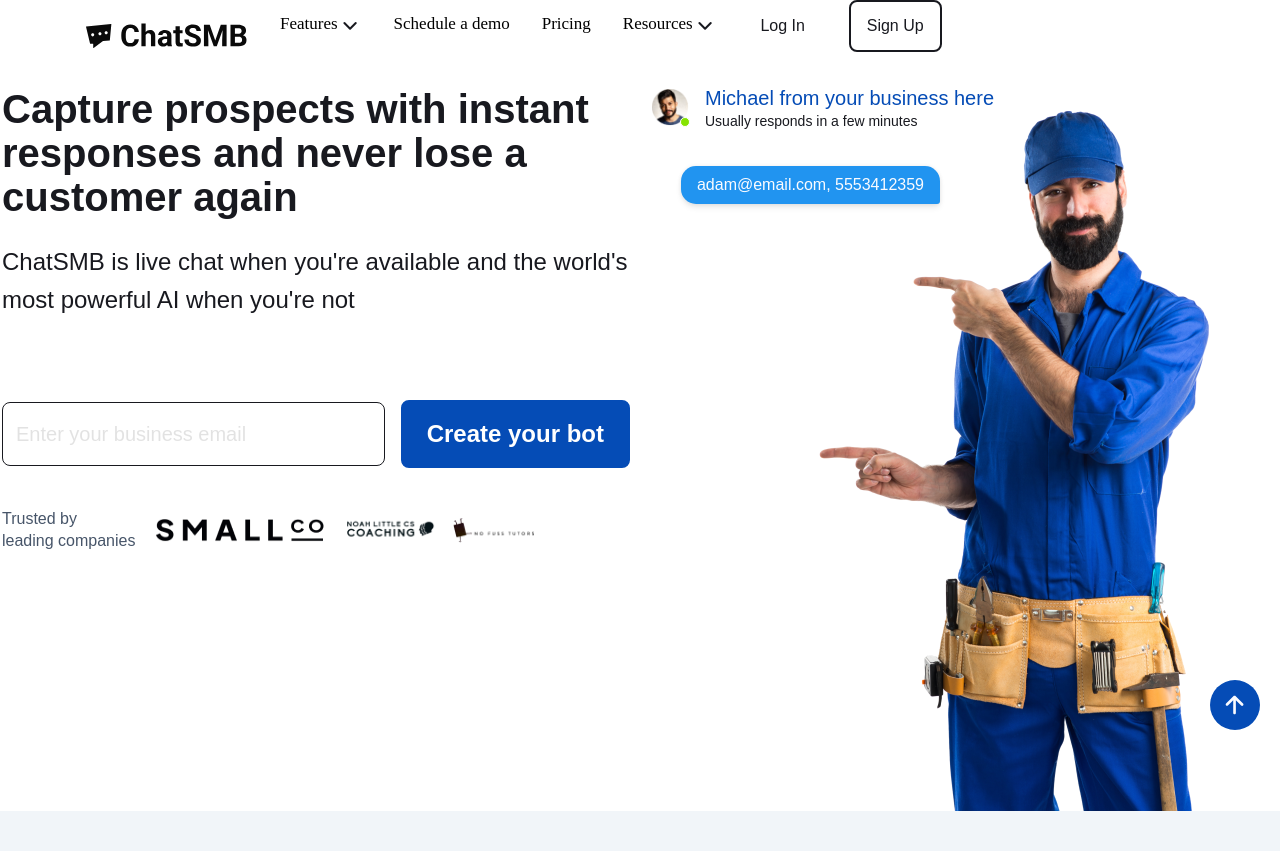
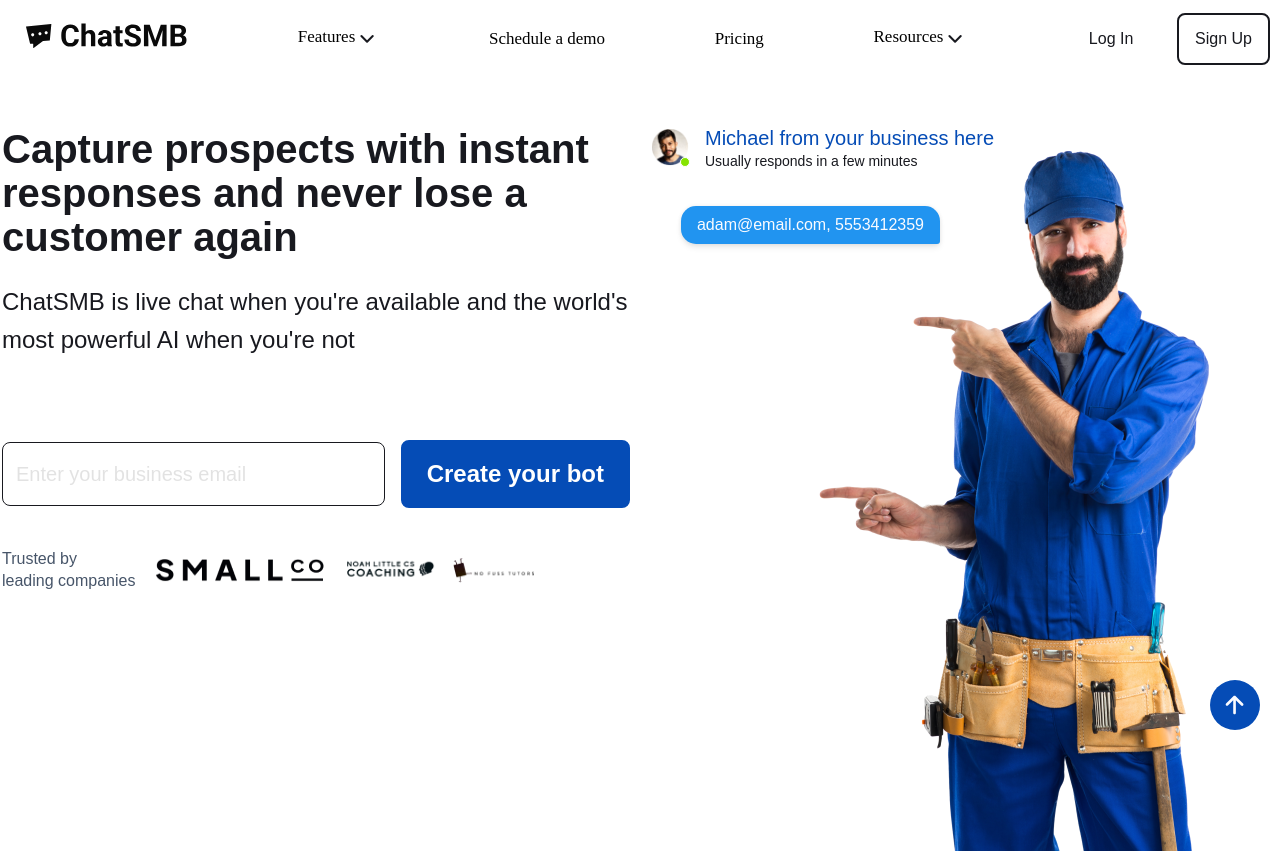
Before and after one commit to codabytez/chatmb, a plain HTML site: page index.html in a window 1280 px wide. Shown: the top 851 px of the page. Drawn offline with Linux system fonts and the light colour scheme.

Commit message:
made changes

```diff
--- a/style.css
+++ b/style.css
@@ -90,9 +90,13 @@
 .topnav {
   overflow: hidden;
   background-color: #fff;
-  margin-bottom: 10px;
+  margin-bottom: 50px;
   width: 100%;
-  max-width: 1140px;
+  max-width: 14400px;
+  display: flex;
+  justify-content: space-between;
+  align-items: center;
+  padding: 0 10px;
 }
 
 .topnav a {
@@ -1951,6 +1955,7 @@
   gap: 24px;
   border-bottom: 2px solid var(--primary-50, #2194f0);
   background: var(--white, #ffffff);
+  /* border: 2px solid red; */
 }
 
 .faq .accordion:last-child {
@@ -1965,7 +1970,6 @@
 }
 
 .active .accordion-content {
-  height: 500px;
   overflow: visible;
   transition: all 0.3s ease-in-out;
 }
@@ -2833,7 +2837,7 @@
   flex-shrink: 0;
   position: relative;
   overflow: hidden;
-  border: 2px solid;
+  width: 100%;
 }
 .frame-427319428 {
   display: flex;
@@ -2845,6 +2849,8 @@
   flex-shrink: 0;
   max-width: var(--width-12, 1276px);
   position: relative;
+  margin: auto;
+  width: 90%;
 }
 .columns {
   border-style: solid;
```
